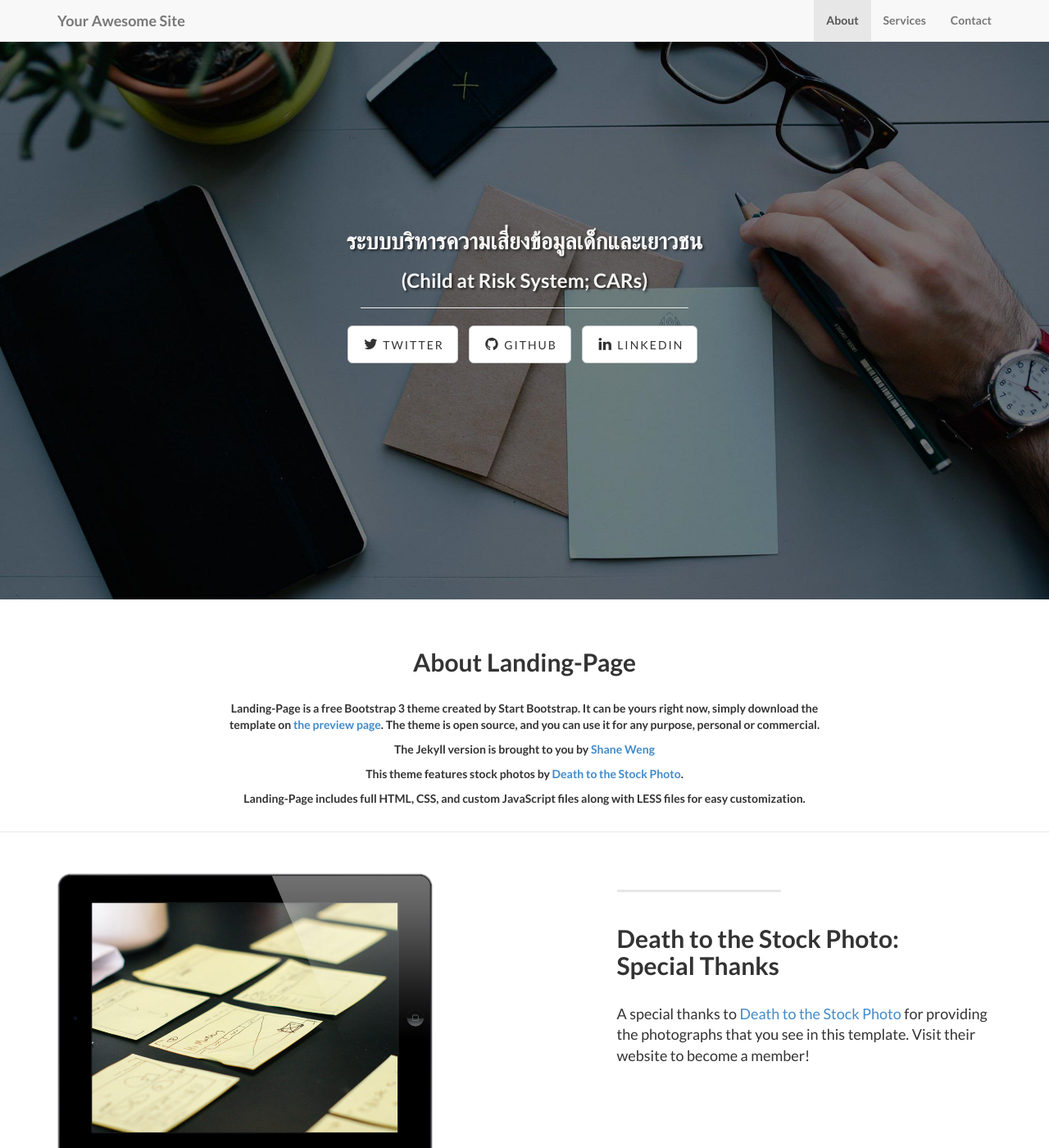
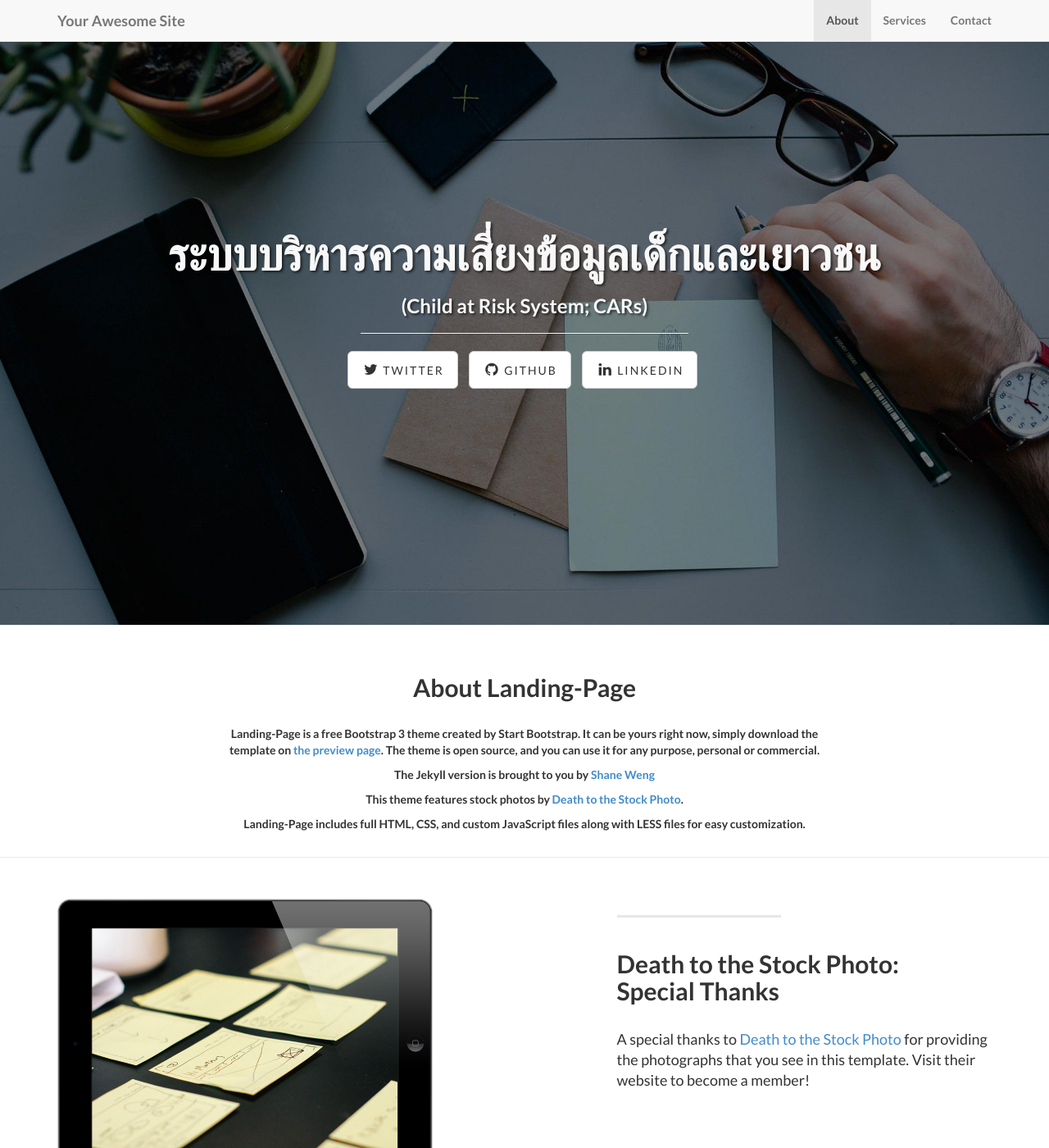
Before and after one commit to Deardigiserve/cars, a Jekyll site: the page built from index.html, in a window 1280 px wide and 1400 px high. Shown: the whole window at 82% size. Built offline with Jekyll 4.4.1, drawn with Linux system fonts in a browser that asks for light colours; nearby versions of some CDN libraries; library files that are not in the unit come from our copies.

Commit message:
Update landing-page.css

```diff
--- a/css/landing-page.css
+++ b/css/landing-page.css
@@ -44,7 +44,7 @@ h6 {
 .intro-message > h1 {
     margin: 0;
     text-shadow: 2px 2px 3px rgba(0,0,0,0.6);
-    font-size: 2em;
+    font-size: 4em;
 }
 
 .intro-divider {
```
